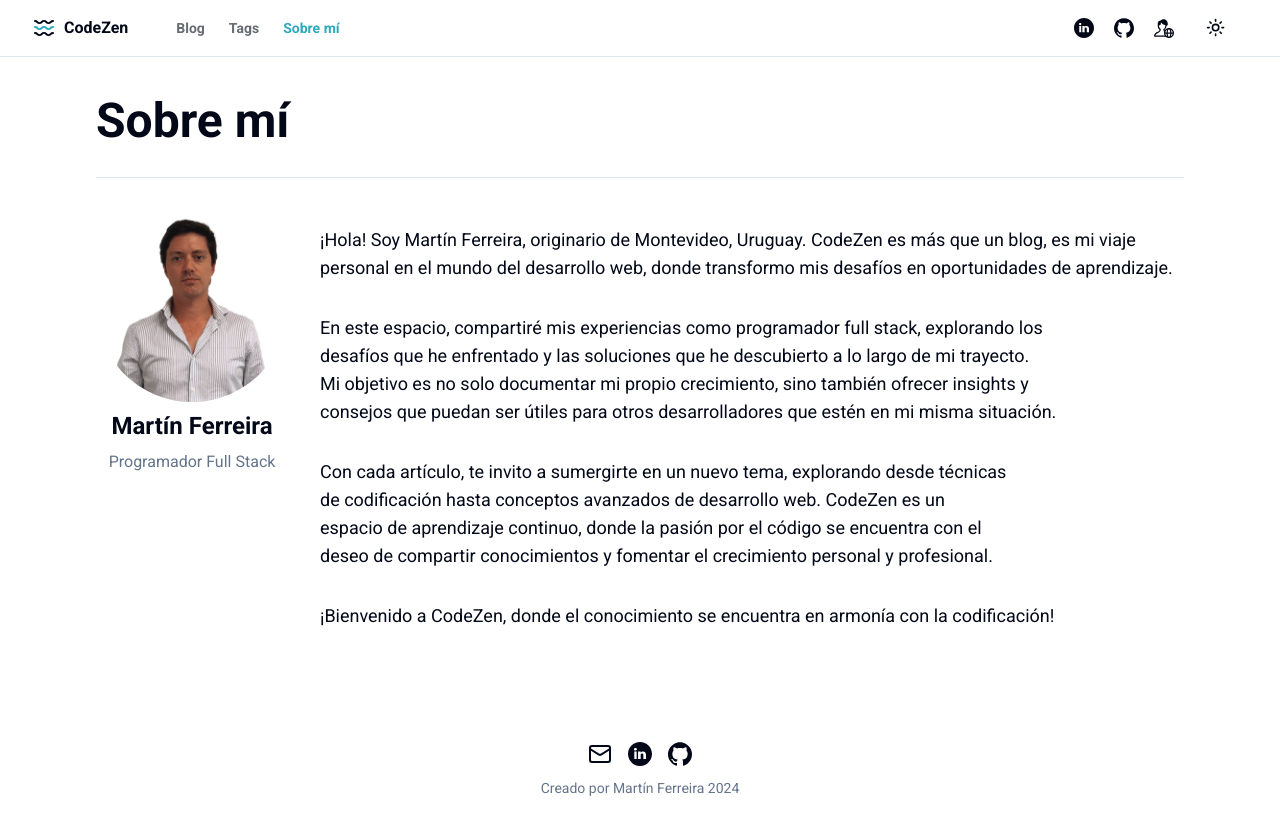
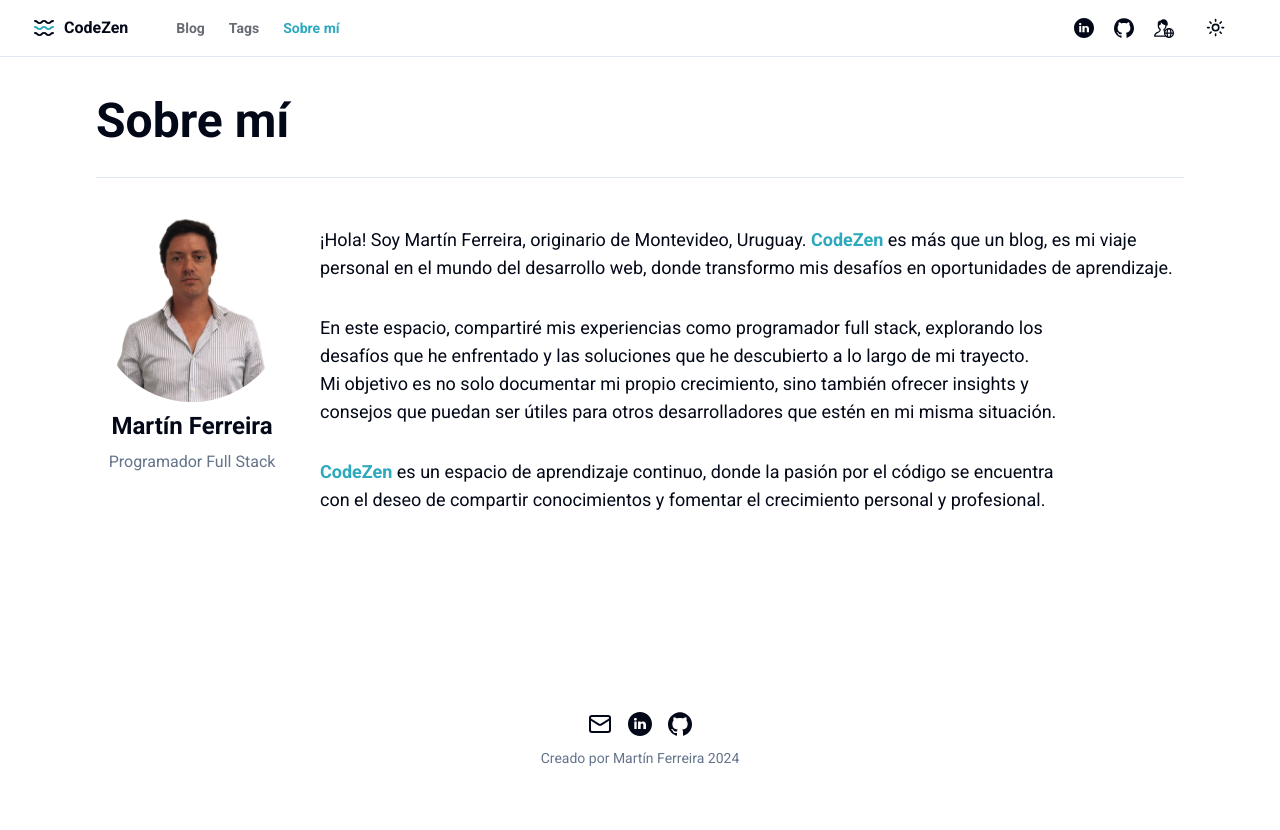
Before and after one commit to martinfyic/my-blog, a Next.js app: page /sobre-mi in a window 1280 px wide. After the commit the page ends 800 px from the top, so only its background shows below. Built offline with nearby package versions, Linux system fonts and the light colour scheme; no server answers.

Commit message:
refactor: :lipstick: agrego estilos en pagina sobre-mi

```diff
--- a/src/app/sobre-mi/page.tsx
+++ b/src/app/sobre-mi/page.tsx
@@ -32,9 +32,10 @@ export default async function AboutPage() {
         </div>
         <div className='flex flex-col text-center sm:text-start'>
           <p className='text-balance py-4 text-lg'>
-            ¡Hola! Soy Martín Ferreira, originario de Montevideo, Uruguay. CodeZen es más
-            que un blog, es mi viaje personal en el mundo del desarrollo web, donde
-            transformo mis desafíos en oportunidades de aprendizaje.
+            ¡Hola! Soy Martín Ferreira, originario de Montevideo, Uruguay.{' '}
+            <span className='font-semibold text-[#2ca9bc]'>CodeZen</span> es más que un
+            blog, es mi viaje personal en el mundo del desarrollo web, donde transformo
+            mis desafíos en oportunidades de aprendizaje.
           </p>
           <p className='text-balance py-4 text-lg'>
             En este espacio, compartiré mis experiencias como programador full stack,
@@ -44,15 +45,10 @@ export default async function AboutPage() {
             para otros desarrolladores que estén en mi misma situación.
           </p>
           <p className='text-balance py-4 text-lg'>
-            Con cada artículo, te invito a sumergirte en un nuevo tema, explorando desde
-            técnicas de codificación hasta conceptos avanzados de desarrollo web. CodeZen
+            <span className='font-semibold text-[#2ca9bc]'>CodeZen </span>
             es un espacio de aprendizaje continuo, donde la pasión por el código se
             encuentra con el deseo de compartir conocimientos y fomentar el crecimiento
             personal y profesional.
-          </p>
-          <p className='text-balance py-4 text-lg'>
-            ¡Bienvenido a CodeZen, donde el conocimiento se encuentra en armonía con la
-            codificación!
           </p>
         </div>
       </div>
```
